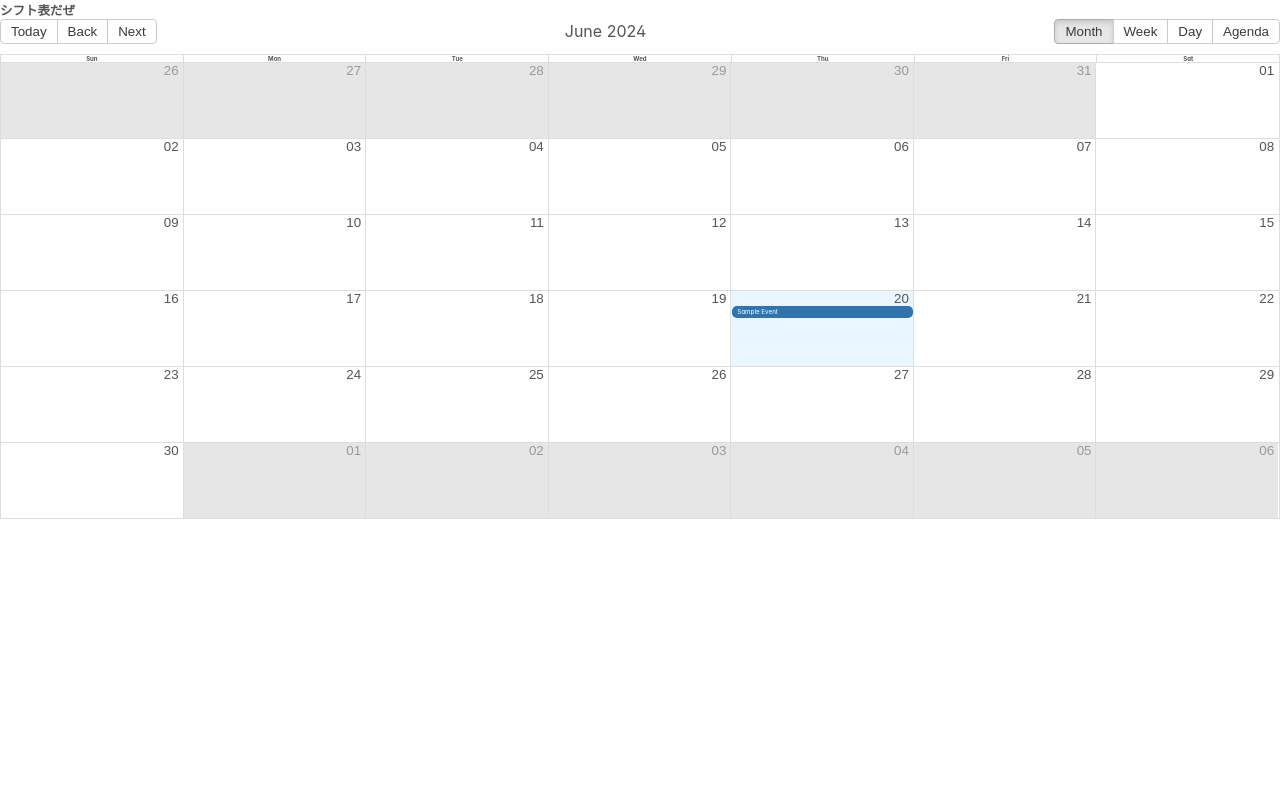
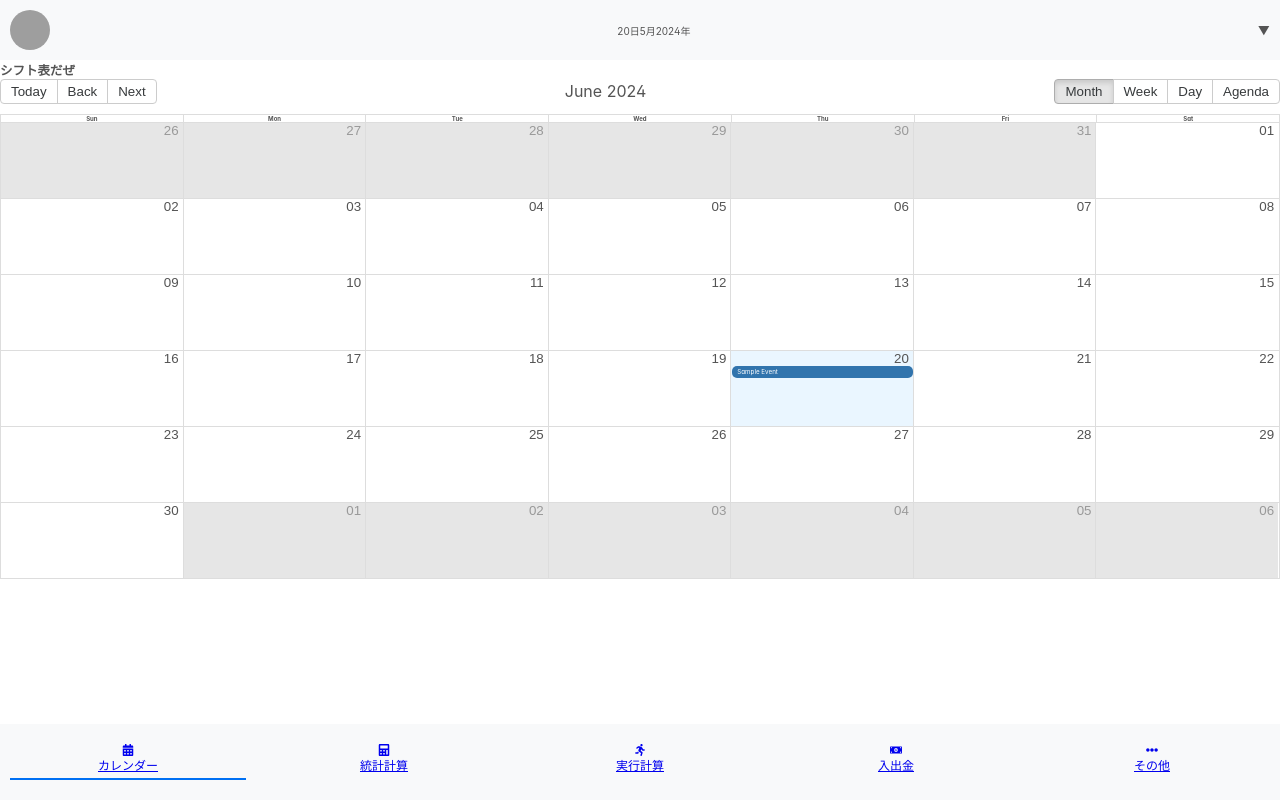
Before and after one commit to RyotaOku/katarinabluu, a Next.js app: page /home in a window 1280 px wide. Shown: the top 800 px of the page. Built offline with nearby package versions, Linux system fonts and the light colour scheme; no server answers; grey boxes are pictures that could not be loaded.

Commit message:
chore: navbar

```diff
--- a/package.json
+++ b/package.json
@@ -12,10 +12,12 @@
     "prepare": "husky install"
   },
   "dependencies": {
+    "@chakra-ui/react": "^2.8.2",
     "@firebase/firestore": "^4.6.3",
     "@next/font": "^14.2.3",
     "date-fns": "^3.6.0",
     "firebase": "^10.12.2",
+    "framer-motion": "^11.2.11",
     "next": "^14.2.3",
     "primeicons": "^7.0.0",
     "primereact": "^10.6.6",
--- /dev/null
+++ b/src/components/navigation.tsx
@@ -0,0 +1,73 @@
+// components/navigation.tsx
+import React, { useState, useEffect } from 'react';
+import Image from 'next/image';
+import Link from 'next/link';
+import { Icon } from '@chakra-ui/react';
+import { motion, cubicBezier } from 'framer-motion';
+import styles from '../styles/navigation.module.css';
+import { footerArray } from '../types/footerTypes'; // Ensure this is correctly defined and imported
+
+const Navigation: React.FC = () => {
+  const [pathStat, setPathStat] = useState('/');
+
+  useEffect(() => {
+    setPathStat(location.pathname);
+  }, []);
+
+  const variant = {
+    hidden: {
+      opacity: 0,
+      y: 20,
+    },
+    visible: {
+      opacity: 1,
+      y: 0,
+      transition: {
+        duration: 0.3,
+        ease: cubicBezier(0.4, 0, 0.2, 1),
+      },
+    },
+  };
+
+  return (
+    <div>
+      <header className={styles.header}>
+        <div className={styles.profile}>
+          <Image
+            src="/profile.jpg" // Ensure you have this image or replace it with a correct path
+            alt="Profile"
+            width={40}
+            height={40}
+            className={styles.profileImage}
+          />
+        </div>
+        <div className={styles.date}>20日5月2024年</div>
+        <div className={styles.dropdown}>▼</div>
+      </header>
+      <footer className={styles.footer}>
+        <nav className={styles.nav}>
+          {footerArray.map((e, idx) => (
+            <motion.div
+              className={`${styles.navItem} ${pathStat === e.path ? styles.active : ''}`}
+              key={idx}
+              variants={variant}
+              initial="hidden"
+              animate="visible"
+            >
+              <Link
+                href={e.path}
+                className={styles.button}
+              >
+                <Icon as={e.icon} />
+                <span>{e.label}</span>
+                {pathStat === e.path && <div className={styles.border}></div>}
+              </Link>
+            </motion.div>
+          ))}
+        </nav>
+      </footer>
+    </div>
+  );
+};
+
+export default Navigation;
--- a/src/pages/home.tsx
+++ b/src/pages/home.tsx
@@ -1,7 +1,9 @@
+// pages/index.tsx
 import React from 'react';
 import UserHome from '../components/appHome';
 import JobCalendar from '../components/calendar';
 import Head from 'next/head';
+import Navigation from '../components/navigation';
 
 const Home: React.FC = () => {
   return (
@@ -17,10 +19,10 @@ const Home: React.FC = () => {
           href="/favicon.ico"
         />
       </Head>
+      <Navigation />
       <main>
-        <h1> シフト表だぜ </h1>
+        <h1>シフト表だぜ</h1>
         <JobCalendar />
-
         <UserHome />
       </main>
     </div>
--- /dev/null
+++ b/src/styles/navigation.module.css
@@ -0,0 +1,67 @@
+/* styles/navigation.module.css */
+.header {
+    display: flex;
+    justify-content: space-between;
+    align-items: center;
+    padding: 10px;
+    background-color: #f8f9fa;
+  }
+
+  .profile {
+    display: flex;
+    align-items: center;
+  }
+
+  .profileImage {
+    border-radius: 50%;
+  }
+
+  .date {
+    font-size: 1rem;
+  }
+
+  .dropdown {
+    font-size: 1.2rem;
+    cursor: pointer;
+  }
+
+  .footer {
+    position: fixed;
+    bottom: 0;
+    width: 100%;
+    background-color: #f8f9fa;
+    padding: 10px 0;
+  }
+
+  .nav {
+    display: flex;
+    justify-content: space-around;
+  }
+
+  .navItem {
+    flex: 1;
+    text-align: center;
+  }
+
+  .button {
+    background: none;
+    border: none;
+    cursor: pointer;
+    outline: none;
+    padding: 10px;
+    font-size: 1.2rem;
+    display: flex;
+    flex-direction: column;
+    align-items: center;
+  }
+
+  .active {
+    color: #0070f3;
+  }
+
+  .border {
+    width: 100%;
+    height: 2px;
+    background: #0070f3;
+    margin-top: 5px;
+  }
--- /dev/null
+++ b/src/types/footerTypes.ts
@@ -0,0 +1,16 @@
+// utils/footerTypes.ts
+import {
+  FaCalendarAlt,
+  FaCalculator,
+  FaRunning,
+  FaMoneyBillAlt,
+  FaEllipsisH,
+} from 'react-icons/fa'; // Example icons
+
+export const footerArray = [
+  { path: '/home', label: 'カレンダー', icon: FaCalendarAlt },
+  { path: '/statistics', label: '統計計算', icon: FaCalculator },
+  { path: '/execution', label: '実行計算', icon: FaRunning },
+  { path: '/transactions', label: '入出金', icon: FaMoneyBillAlt },
+  { path: '/other', label: 'その他', icon: FaEllipsisH },
+];
```
Also changed, not shown: 1 other file (tests, documents, lock files or other folders).
